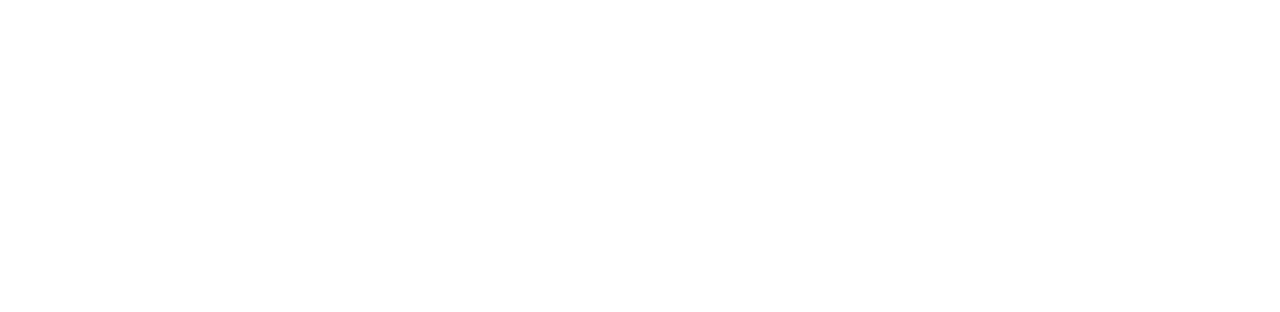
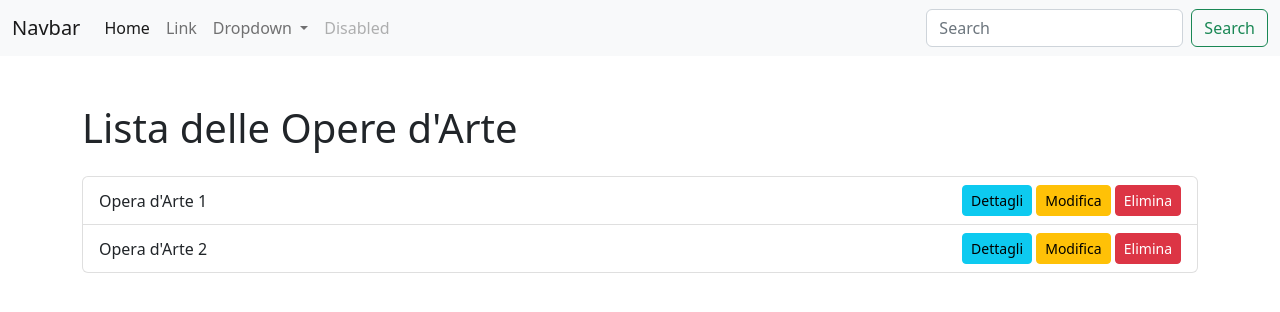
Before and after one commit to annagiada/Progetto1, a Flask app: page /home in a window 1280 px wide. Before the commit the part shown is empty. Shown: the top 312 px of the page. Run offline with Flask 3, Linux system fonts and the light colour scheme; some libraries are stand-ins or nearby versions.

Commit message:
Pagina home
Modificato

```diff
--- a/templates/home.html
+++ b/templates/home.html
@@ -1,11 +1,76 @@
-<!DOCTYPE html>
+<!doctype html>
 <html lang="en">
-<head>
-    <meta charset="UTF-8">
-    <meta name="viewport" content="width=device-width, initial-scale=1.0">
-    <title>Document</title>
-</head>
+  <head>
+    <meta charset="utf-8">
+    <meta name="viewport" content="width=device-width, initial-scale=1">
+    <title>Bootstrap demo</title>
+    <link href="https://cdn.jsdelivr.net/npm/bootstrap@5.2.3/dist/css/bootstrap.min.css" rel="stylesheet" integrity="sha384-rbsA2VBKQhggwzxH7pPCaAqO46MgnOM80zW1RWuH61DGLwZJEdK2Kadq2F9CUG65" crossorigin="anonymous">
+  </head>
+
+
 <body>
+<nav class="navbar navbar-expand-lg bg-light">
+  <div class="container-fluid">
+    <a class="navbar-brand" href="#">Navbar</a>
+    <button class="navbar-toggler" type="button" data-bs-toggle="collapse" data-bs-target="#navbarSupportedContent" aria-controls="navbarSupportedContent" aria-expanded="false" aria-label="Toggle navigation">
+      <span class="navbar-toggler-icon"></span>
+    </button>
+    <div class="collapse navbar-collapse" id="navbarSupportedContent">
+      <ul class="navbar-nav me-auto mb-2 mb-lg-0">
+        <li class="nav-item">
+          <a class="nav-link active" aria-current="page" href="#">Home</a>
+        </li>
+        <li class="nav-item">
+          <a class="nav-link" href="#">Link</a>
+        </li>
+        <li class="nav-item dropdown">
+          <a class="nav-link dropdown-toggle" href="#" role="button" data-bs-toggle="dropdown" aria-expanded="false">
+            Dropdown
+          </a>
+          <ul class="dropdown-menu">
+            <li><a class="dropdown-item" href="#">Action</a></li>
+            <li><a class="dropdown-item" href="#">Another action</a></li>
+            <li><hr class="dropdown-divider"></li>
+            <li><a class="dropdown-item" href="#">Something else here</a></li>
+          </ul>
+        </li>
+        <li class="nav-item">
+          <a class="nav-link disabled">Disabled</a>
+        </li>
+      </ul>
+      <form class="d-flex" role="search">
+        <input class="form-control me-2" type="search" placeholder="Search" aria-label="Search">
+        <button class="btn btn-outline-success" type="submit">Search</button>
+      </form>
+    </div>
+  </div>
+</nav>
 
+    <div class="container mt-5">
+        <h1 class="mb-4">Lista delle Opere d'Arte</h1>
+        <ul class="list-group">
+            <li class="list-group-item d-flex justify-content-between align-items-center">
+                <span>Opera d'Arte 1</span>
+                <div>
+                    <button class="btn btn-info btn-sm mr-2">Dettagli</button>
+                    <button class="btn btn-warning btn-sm mr-2">Modifica</button>
+                    <button class="btn btn-danger btn-sm">Elimina</button>
+                </div>
+            </li>
+            <li class="list-group-item d-flex justify-content-between align-items-center">
+                <span>Opera d'Arte 2</span>
+                <div>
+                    <button class="btn btn-info btn-sm mr-2">Dettagli</button>
+                    <button class="btn btn-warning btn-sm mr-2">Modifica</button>
+                    <button class="btn btn-danger btn-sm">Elimina</button>
+                </div>
+            </li>
+            <!-- Aggiungi altre opere d'arte qui -->
+        </ul>
+    </div>
+
+    <script src="https://code.jquery.com/jquery-3.5.1.slim.min.js"></script>
+    <script src="https://cdn.jsdelivr.net/npm/@popperjs/core@2.5.4/dist/umd/popper.min.js"></script>
+    <script src="https://maxcdn.bootstrapcdn.com/bootstrap/4.5.2/js/bootstrap.min.js"></script>
 </body>
 </html>
```
